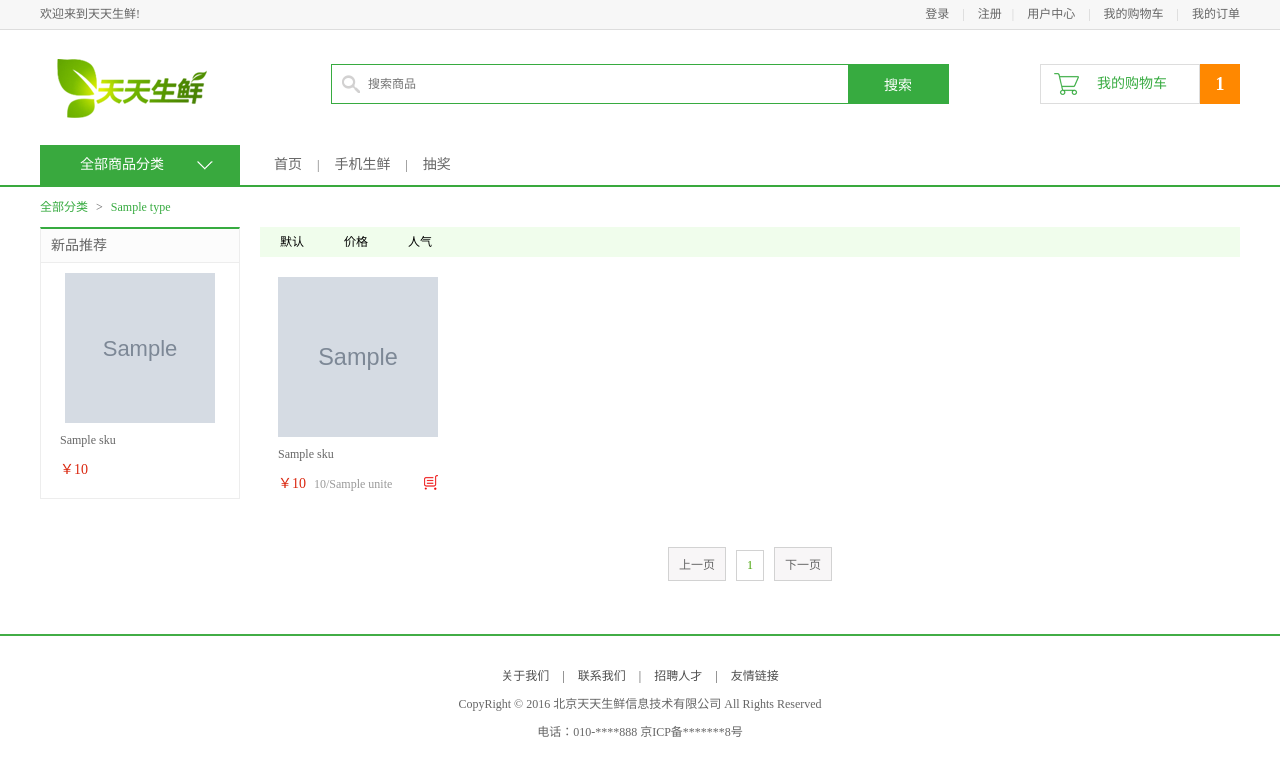
After one commit to Mahonghui/daily_fresh, a Django app: template templates/list.html in a window 1280 px wide. The commit adds this page. Shown: the top 776 px of the page. Run offline with Django 3.2, Linux system fonts and the light colour scheme; the template is opened without the code that fills it: most values are stand-ins (such as "Sample title", 1, 10 or a date in 2020); grey boxes marked "Sample" are stand-in pictures.

Commit message:
pagination

```diff
--- a/templates/detail_list_base.html
+++ b/templates/detail_list_base.html
@@ -8,12 +8,9 @@
 				<h1>全部商品分类</h1>
 				<span></span>
 				<ul class="subnav">
-					<li><a href="#" class="fruit">新鲜水果</a></li>
-					<li><a href="#" class="seafood">海鲜水产</a></li>
-					<li><a href="#" class="meet">猪牛羊肉</a></li>
-					<li><a href="#" class="egg">禽类蛋品</a></li>
-					<li><a href="#" class="vegetables">新鲜蔬菜</a></li>
-					<li><a href="#" class="ice">速冻食品</a></li>
+					{% for type in types %}
+					<li><a href="{% url 'goods:list' type.id 1 %}" class="{{ type.logo }}">{{ type.name }}</a></li>
+					{% endfor %}
 				</ul>
 			</div>
 			<ul class="navlist fl">
@@ -25,7 +22,6 @@
 			</ul>
 		</div>
 	</div>
-
     {% block main_content %}
     {% endblock main_content %}
 {% endblock body %}
--- a/templates/index.html
+++ b/templates/index.html
@@ -24,7 +24,7 @@
 	<div class="center_con clearfix">
 		<ul class="subnav fl">
 			{% for type in types %}
-			<li><a href="#model0{{ forloop.counter }}" class="{{ type.logo }}">{{ type.name }}</a></li>
+			<li><a href="{% url 'goods:list' type.id 1 %}" class="{{ type.logo }}">{{ type.name }}</a></li>
 			{% empty %}
 			暂无种类
 			{% endfor %}
--- /dev/null
+++ b/templates/list.html
@@ -0,0 +1,69 @@
+{% extends 'detail_list_base.html' %}
+{% block title %}天天生鲜-商品列表{% endblock title %}
+
+{% block main_content %}
+	<div class="breadcrumb">
+		<a href="#">全部分类</a>
+		<span>></span>
+		<a href="#">{{ type.name }}</a>
+	</div>
+
+	<div class="main_wrap clearfix">
+		<div class="l_wrap fl clearfix">
+			<div class="new_goods">
+				<h3>新品推荐</h3>
+				<ul>
+					{% for sku in new_skus %}
+					<li>
+						<a href="{% url 'goods:detail' sku.id %}"><img src="{{ sku.image.url }}"></a>
+						<h4><a href="{% url 'goods:detail' sku.id %}">{{ sku.name }}</a></h4>
+						<div class="prize">￥{{ sku.price }}</div>
+					</li>
+					{% endfor %}
+				</ul>
+			</div>
+		</div>
+
+		<div class="r_wrap fr clearfix">
+			<div class="sort_bar">
+				<a href="{% url 'goods:list' type.id 1 %}" {% if sort == 'default' %}class="active"{% endif %}>默认</a>
+				<a href="{% url 'goods:list' type.id 1 %}?sort=price" {% if sort == 'price' %}class="active"{% endif %}>价格</a>
+				<a href="{% url 'goods:list' type.id 1 %}?sort=sales" {% if sort == 'sales' %}class="active"{% endif %}>人气</a>
+			</div>
+
+			<ul class="goods_type_list clearfix">
+				{% for sku in page %}
+				<li>
+					<a href="{% url 'goods:detail' sku.id %}"><img src="{{ sku.image.url }}"></a>
+					<h4><a href="{% url 'goods:detail' sku.id %}">{{ sku.name }}</a></h4>
+					<div class="operate">
+						<span class="prize">￥{{ sku.price }}</span>
+						<span class="unit">{{ sku.price }}/{{ sku.unite }}</span>
+						<a href="#" class="add_goods" title="加入购物车"></a>
+					</div>
+				</li>
+				{% endfor %}
+			</ul>
+
+			<div class="pagenation">
+				{% if page.has_previous %}
+				<a href="{% url 'goods:list' type.id page.previous_page_number %}?sort={{ sort }}">上一页</a>
+				{% else %}
+				<a href = "#" >上一页</a>
+				{% endif %}
+				{% for page_index in page.paginator.page_range %}
+				{% if page_index == page.number %}
+				<a href="{% url 'goods:list' type.id page_index %}?sort={{ sort }}" class="active">{{ page_index }}</a>
+				{% else %}
+				<a href="{% url 'goods:list' type.id page_index %}?sort={{ sort }}" >{{ page_index }}</a>
+				{% endif %}
+				{% endfor %}
+				{% if page.has_next %}
+				<a href="{% url 'goods:list' type.id page.next_page_number %}?sort={{ sort }}">下一页></a>
+				{% else %}
+				<a href = "#" >下一页</a>
+				{% endif %}
+			</div>
+		</div>
+	</div>
+{% endblock main_content %}
```
Also changed, not shown: apps/goods/urls.py (added, +9 -0 lines), apps/goods/views.py (+62 -0 lines).
